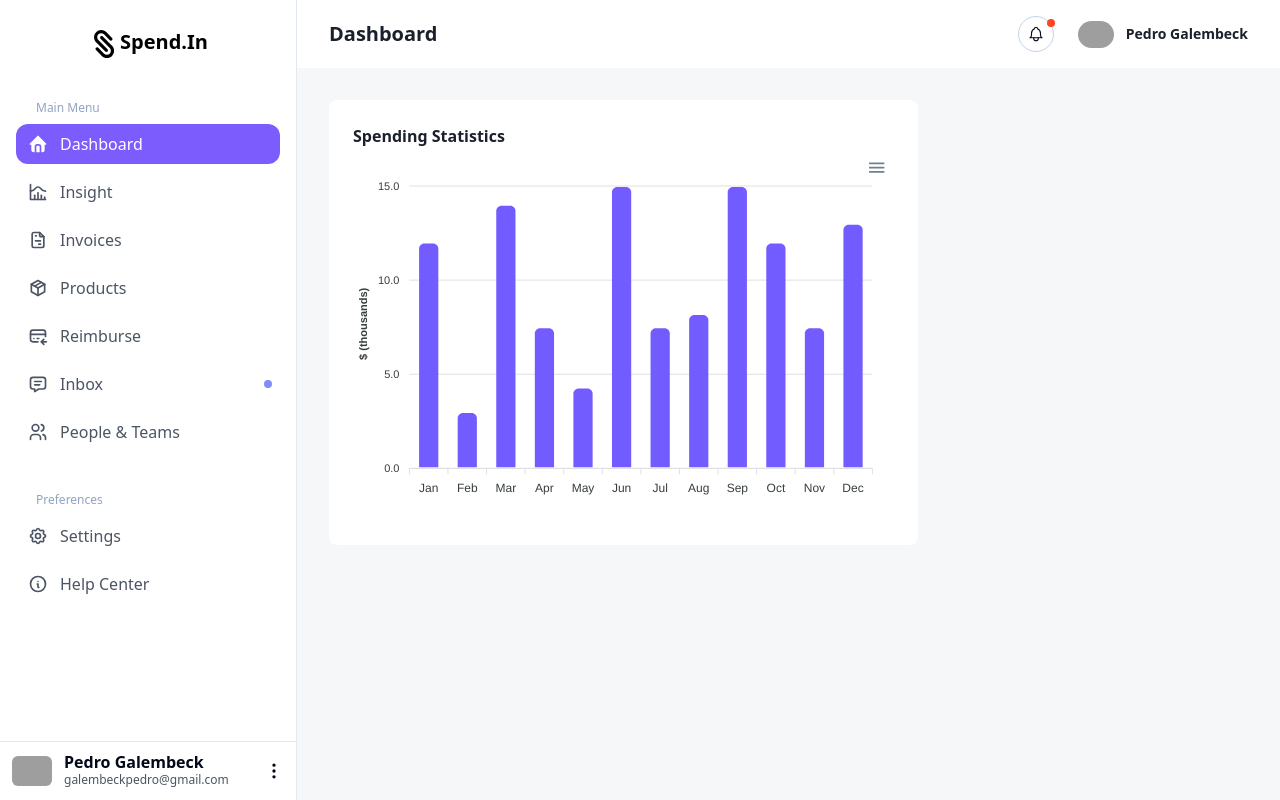
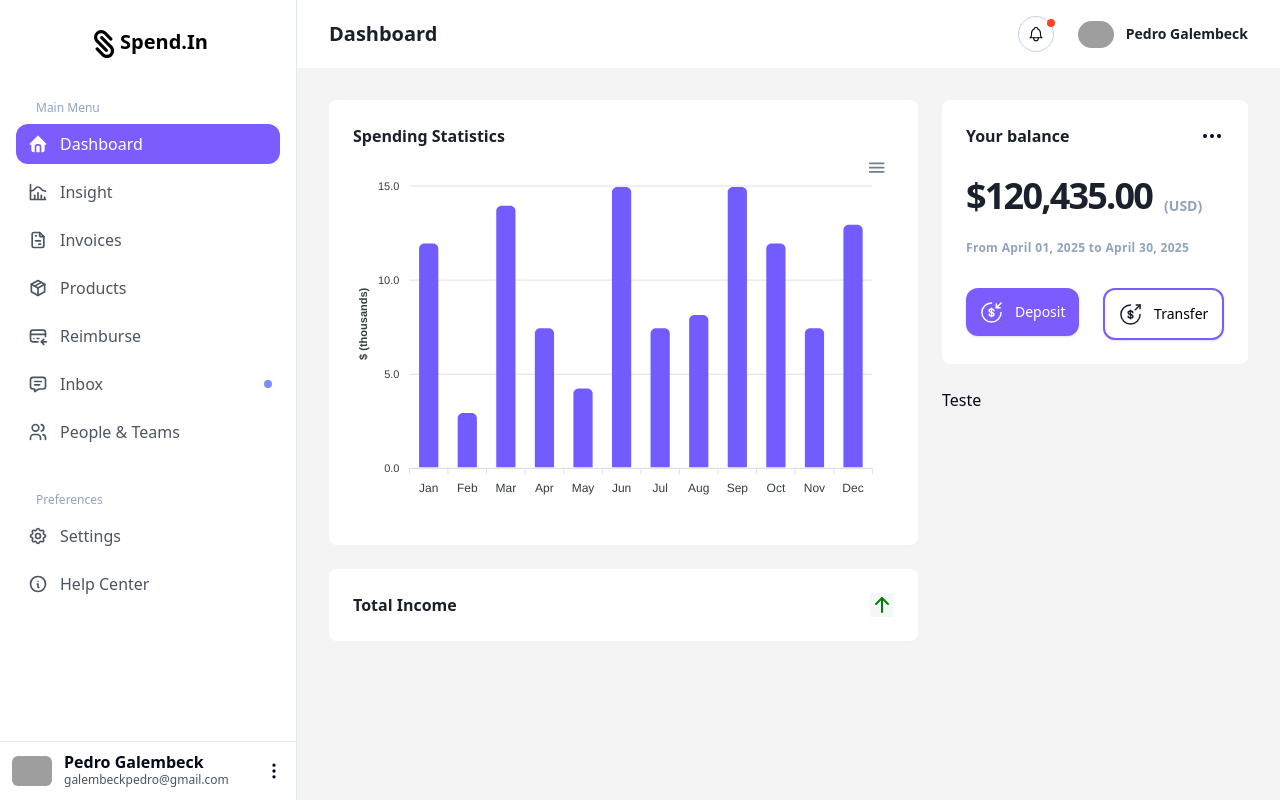
Before and after one commit to galembeck/spend-in, a Next.js app: page /dashboard in a window 1280 px wide. Built offline with nearby package versions, Linux system fonts and the light colour scheme; grey boxes are pictures that could not be loaded.

Commit message:
feat: create dashboard components

```diff
--- a/src/app/dashboard/layout.tsx
+++ b/src/app/dashboard/layout.tsx
@@ -8,7 +8,7 @@ export default function DashboardLayout({ children }: { children: ReactNode }) {
     <main className="flex flex-row w-full h-screen">
       <DashboardSidebar />
 
-      <div className="w-full flex flex-col bg-[#F6F7F9]">
+      <div className="w-full flex flex-col bg-[#f4f4f4]">
         <Navbar />
         <div className="p-8">{children}</div>
       </div>
--- a/src/app/dashboard/page.tsx
+++ b/src/app/dashboard/page.tsx
@@ -1,19 +1,32 @@
 import { SpendingStatistics } from "@/components/(dashboard)/spending-statistics";
+import { BalanceCard } from "@/components/(dashboard)/balance-card";
+import { IncomeExpenses } from "@/components/(dashboard)/income-expenses";
+import { TransactionHistory } from "@/components/(dashboard)/transaction-history";
 
 export default function DashboardPage() {
   return (
-    <div className="flex flex-col">
+    <div className="flex flex-col gap-6">
+      {/* Top Row: Statistics + Right Column */}
       <div className="flex flex-col lg:flex-row gap-6">
+        {/* Left: Spending Statistics */}
         <div className="flex-1">
           <SpendingStatistics />
         </div>
-        <div className="w-full lg:w-1/3">{/* <BalanceCard /> */}</div>
+        {/* Right: Balance Card + Transaction History (+ Spend Category) */}
+        <div className="w-full lg:w-1/3 flex flex-col gap-6">
+          <BalanceCard />
+          <TransactionHistory />
+          {/* <SpendCategory /> */}
+        </div>
       </div>
 
-      {/* <IncomeExpense /> */}
-
+      {/* Middle Row: Income/Expenses */}
       <div className="flex flex-col lg:flex-row gap-6">
-        <div className="flex-1">{/* <TransactionHistory /> */}</div>
+        {/* Left: Income/Expenses */}
+        <div className="flex-1">
+          <IncomeExpenses />
+        </div>
+        {/* Right: (empty or SpendCategory if needed) */}
         <div className="w-full lg:w-1/3">{/* <SpendCategory /> */}</div>
       </div>
     </div>
--- /dev/null
+++ b/src/components/(dashboard)/balance-card.tsx
@@ -0,0 +1,53 @@
+import { IconDots } from "@tabler/icons-react";
+import { Button } from "../ui/button";
+import Image from "next/image";
+
+export function BalanceCard() {
+  const now = new Date();
+  const year = now.getFullYear();
+  const month = now.toLocaleString("en-US", { month: "long" });
+  const lastDay = new Date(year, now.getMonth() + 1, 0).getDate();
+
+  return (
+    <div className="flex flex-col bg-white rounded-lg p-6 gap-2">
+      <div className="flex flex-row justify-between">
+        <h1 className="font-semibold text-base text-secondary">Your balance</h1>
+        <IconDots size={24} className="cursor-pointer" />
+      </div>
+
+      <div className="flex flex-row mt-5 gap-3">
+        <h1 className="font-bold text-4xl text-secondary tracking-tighter">
+          $120,435.00
+        </h1>
+        <p className="mt-5 text-secondary-light-300 font-semibold text-sm">
+          (USD)
+        </p>
+      </div>
+
+      <p className="mt-4 text-secondary-light-300 font-semibold text-xs tracking-wide">
+        From {month} 01, {year} to {month} {lastDay}, {year}
+      </p>
+
+      <div className="flex flex-row gap-6 mt-6">
+        <Button className="bg-primary text-white gap-3 py-6 px-5 rounded-xl">
+          <Image
+            src="/assets/icons/money-receive.svg"
+            alt="Receive"
+            width={23}
+            height={23}
+          />
+          Deposit
+        </Button>
+        <Button className="bg-white text-black gap-3 py-6 px-5 rounded-xl border-2 border-primary">
+          <Image
+            src="/assets/icons/money-send.svg"
+            alt="Receive"
+            width={23}
+            height={23}
+          />
+          Transfer
+        </Button>
+      </div>
+    </div>
+  );
+}
--- /dev/null
+++ b/src/components/(dashboard)/income-expenses.tsx
@@ -0,0 +1,12 @@
+import { IconArrowUp } from "@tabler/icons-react";
+
+export function IncomeExpenses() {
+  return (
+    <div className="flex flex-col bg-white rounded-lg p-6 gap-2">
+      <div className="flex flex-row justify-between">
+        <h1 className="font-semibold text-base text-secondary">Total Income</h1>
+        <IconArrowUp color="green" size={24} className="bg-[#F6F7F9]" />
+      </div>
+    </div>
+  );
+}
--- /dev/null
+++ b/src/components/(dashboard)/transaction-history.tsx
@@ -0,0 +1,3 @@
+export function TransactionHistory() {
+  return <h1>Teste</h1>;
+}
```
